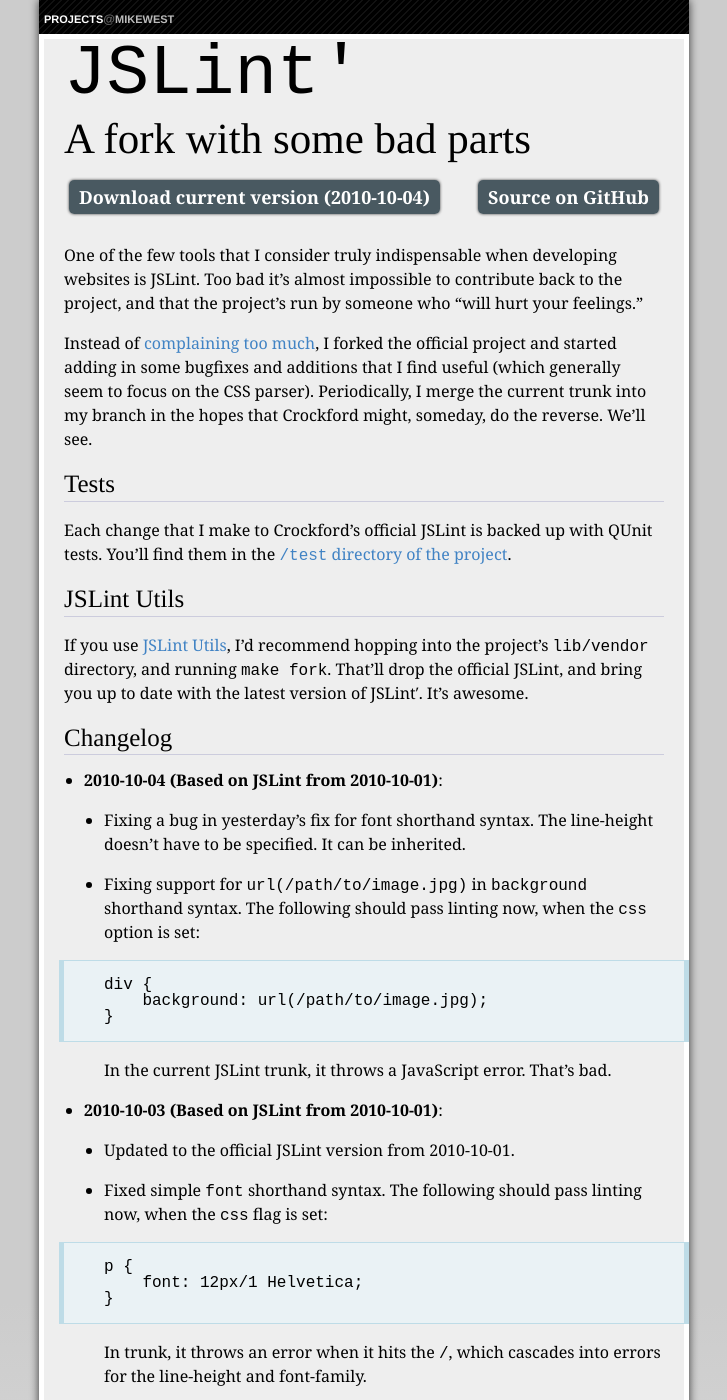
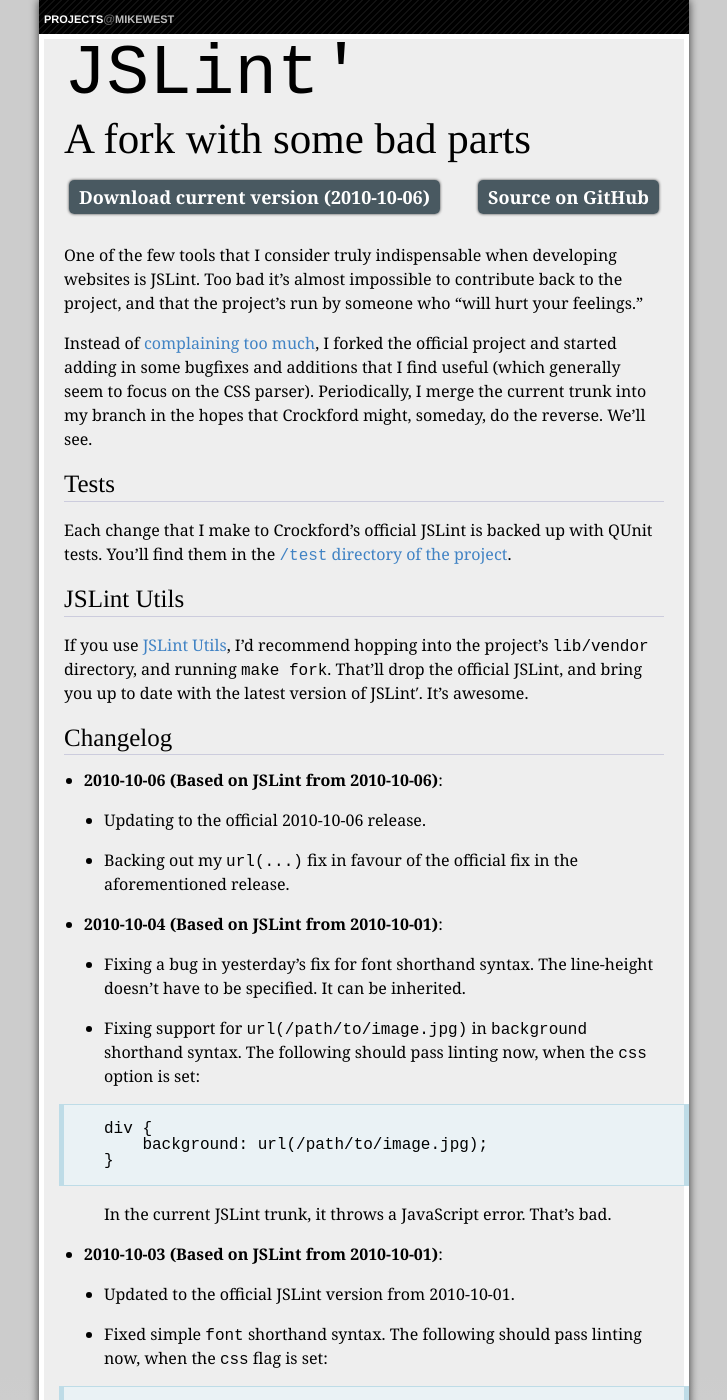
Before and after one commit to mikewest/mikewest.github.com, a Jekyll site: the page built from jslint/index.markdown, in a window 1280 px wide and 1400 px high. Shown: the whole window, without its empty margins (276-1003 px from the left). Built offline with Jekyll 4.4.1, drawn with Linux system fonts in a browser that asks for light colours; Markdown is read by kramdown in place of the engine named in the settings.

Commit message:
JSLint changelog for 2010-10-06

```diff
--- a/jslint/index.markdown
+++ b/jslint/index.markdown
@@ -9,7 +9,7 @@
 ====================================
 
 <ul class="actions">
-  <li><a href="http://github.com/mikewest/jslint/tarball/v2010-10-04a" class="cta">Download current version (2010-10-04)</a></li>
+  <li><a href="http://github.com/mikewest/jslint/tarball/v2010-10-06" class="cta">Download current version (2010-10-06)</a></li>
   <li><a href="http://github.com/mikewest/jslint" class="cta">Source on GitHub</a></li>
 </ul>
 
```
Also changed, not shown: jslint/_posts/2010-10-06-changelog.markdown (added, +9 -0 lines).
